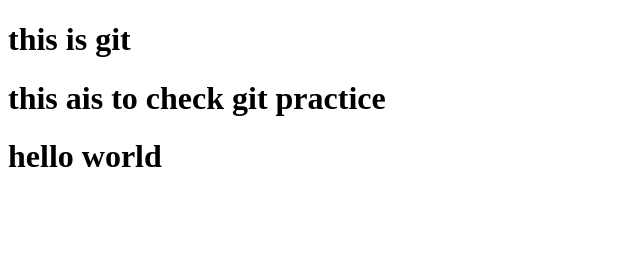
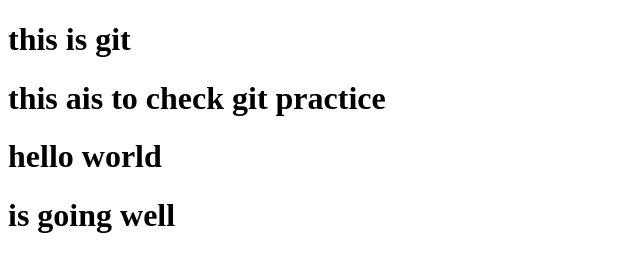
Before and after one commit to ElshiT/hello, a plain HTML site: page index.html in a window 1280 px wide. Shown: the whole page, without its empty margins (0-640 px from the left). Drawn offline with Linux system fonts and the light colour scheme.

Commit message:
Update index.html

```diff
--- a/index.html
+++ b/index.html
@@ -10,6 +10,7 @@
 
     <h1>this ais to check git practice</h1>
     <h1>hello world
+        <h1>is going well</h1>
 
     </h1>
 </body>
```
